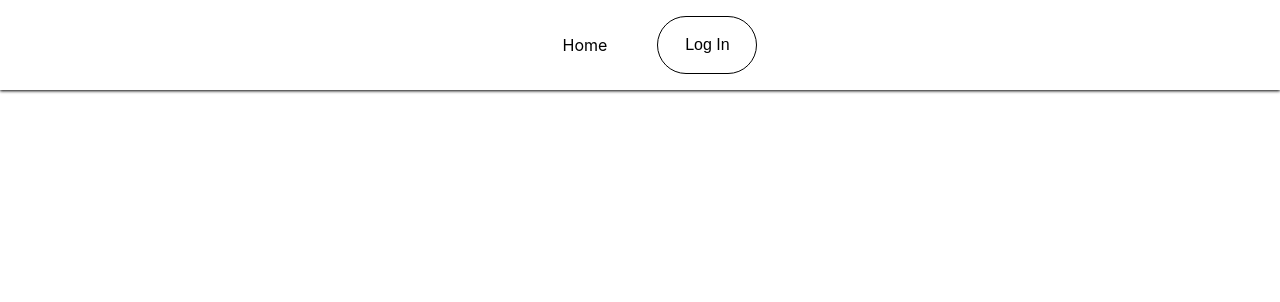
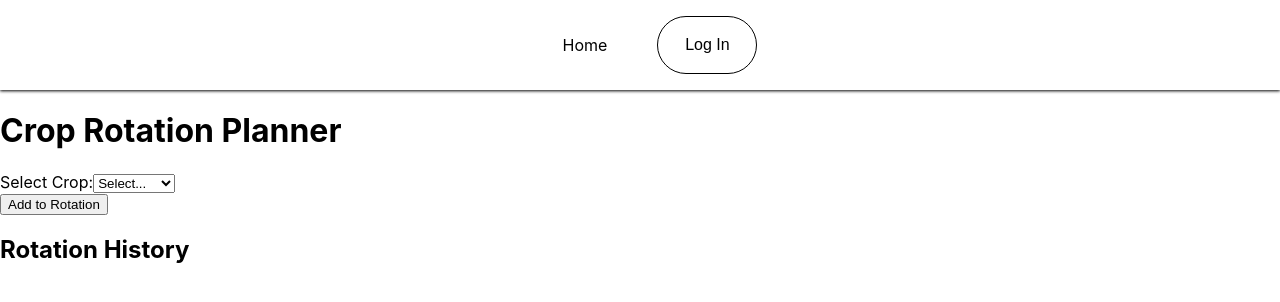
Before and after one commit to albertshih3/CropSwap, a React (Create React App) app: page /CropRotation in a window 1280 px wide. Before the commit this address had no page. Shown: the top 302 px of the page. Built offline with nearby package versions, Linux system fonts and the light colour scheme.

Commit message:
Crop Rotation Page

```diff
--- a/package.json
+++ b/package.json
@@ -7,7 +7,9 @@
     "@testing-library/jest-dom": "^5.17.0",
     "@testing-library/react": "^13.4.0",
     "@testing-library/user-event": "^13.5.0",
+    "bootstrap": "^5.3.3",
     "react": "^18.2.0",
+    "react-bootstrap": "^2.10.1",
     "react-dom": "^18.2.0",
     "react-router-dom": "^6.22.3",
     "react-scripts": "5.0.1",
--- a/src/App.js
+++ b/src/App.js
@@ -1,6 +1,7 @@
 import Navbar from './Components/Navbar/Navbar';
 import { BrowserRouter as Router, Routes, Route } from "react-router-dom";
 import Home from './Pages/Home';
+import CropRotation from './Pages/CropRotation';
 import { createRoot } from 'react-dom/client';
 import { Auth0Provider } from '@auth0/auth0-react';
 
@@ -18,6 +19,7 @@ function App() {
           <Navbar />
           <Routes>
             <Route path="/" element={<Home />} />
+            <Route path="/CropRotation" element={<CropRotation />} />
           </Routes>
         </Router>
       </Auth0Provider>
--- /dev/null
+++ b/src/Pages/CropRotation.js
@@ -0,0 +1,59 @@
+import React, { useState } from 'react';
+import { Container, Row, Col, Form, Button } from 'react-bootstrap';
+// import './CropRotation.css';
+
+const CropRotation = () => {
+  const [selectedCrop, setSelectedCrop] = useState('');
+  const [rotationHistory, setRotationHistory] = useState([]);
+
+  const handleCropChange = (event) => {
+    setSelectedCrop(event.target.value);
+  };
+
+  const handleRotationSubmit = (event) => {
+    event.preventDefault();
+    setRotationHistory([...rotationHistory, selectedCrop]);
+    setSelectedCrop('');
+  };
+
+  return (
+    <Container className="mt-4">
+      <Row>
+        <Col>
+          <h1>Crop Rotation Planner</h1>
+          <Form onSubmit={handleRotationSubmit}>
+            <Form.Group controlId="cropSelect">
+              <Form.Label>Select Crop:</Form.Label>
+              <Form.Control
+                as="select"
+                value={selectedCrop}
+                onChange={handleCropChange}
+              >
+                <option value="">Select...</option>
+                <option value="Wheat">Wheat</option>
+                <option value="Corn">Corn</option>
+                <option value="Soybeans">Soybeans</option>
+                {/* Add more crop options as needed */}
+              </Form.Control>
+            </Form.Group>
+            <Button variant="primary" type="submit">
+              Add to Rotation
+            </Button>
+          </Form>
+        </Col>
+      </Row>
+      <Row className="mt-4">
+        <Col>
+          <h2>Rotation History</h2>
+          <ul>
+            {rotationHistory.map((crop, index) => (
+              <li key={index}>{crop}</li>
+            ))}
+          </ul>
+        </Col>
+      </Row>
+    </Container>
+  );
+};
+
+export default CropRotation;
```
Also changed, not shown: 1 other file (tests, documents, lock files or other folders).
